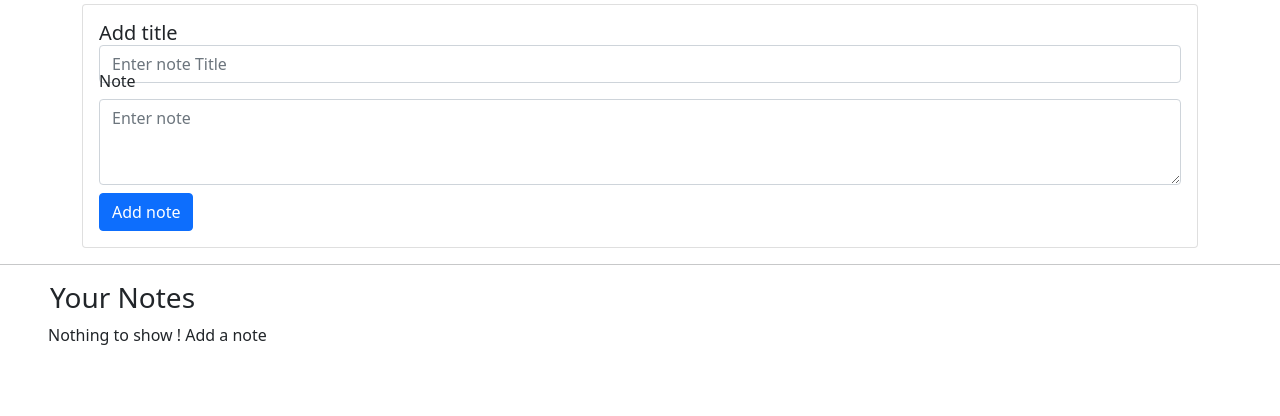
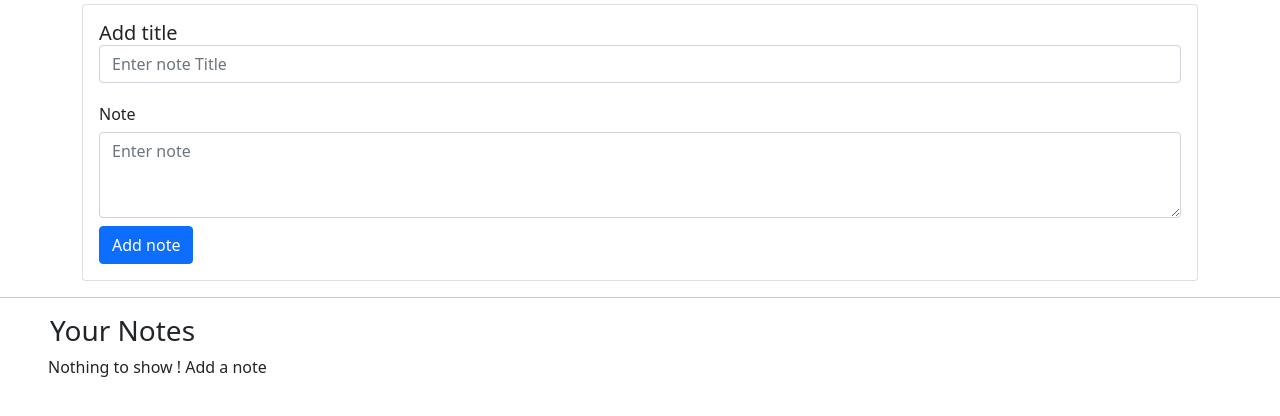
Before and after one commit to ayush1614/Notes-app, a plain HTML site: page index.html in a window 1280 px wide. Shown: the part 114-530 px from the top of the page. Drawn offline with nearby package versions, Linux system fonts and the light colour scheme.

Commit message:
fixes some issues

```diff
--- a/index.html
+++ b/index.html
@@ -51,7 +51,7 @@
 
                 <div class="form-group">
                     <label for="exampleFormControlTextarea1"></label>
-                    <h6 style="font-size: 100%; margin-top: -4%;">Note</h6>
+                    <h6 style="font-size: 100%; margin-top: -1%;">Note</h6>
                     <textarea class="mb-2 form-control" id="addTxt" rows="3" placeholder="Enter note"></textarea>
                 </div>
                 <button class="btn btn-primary" id="addNote">Add note</button>
```
